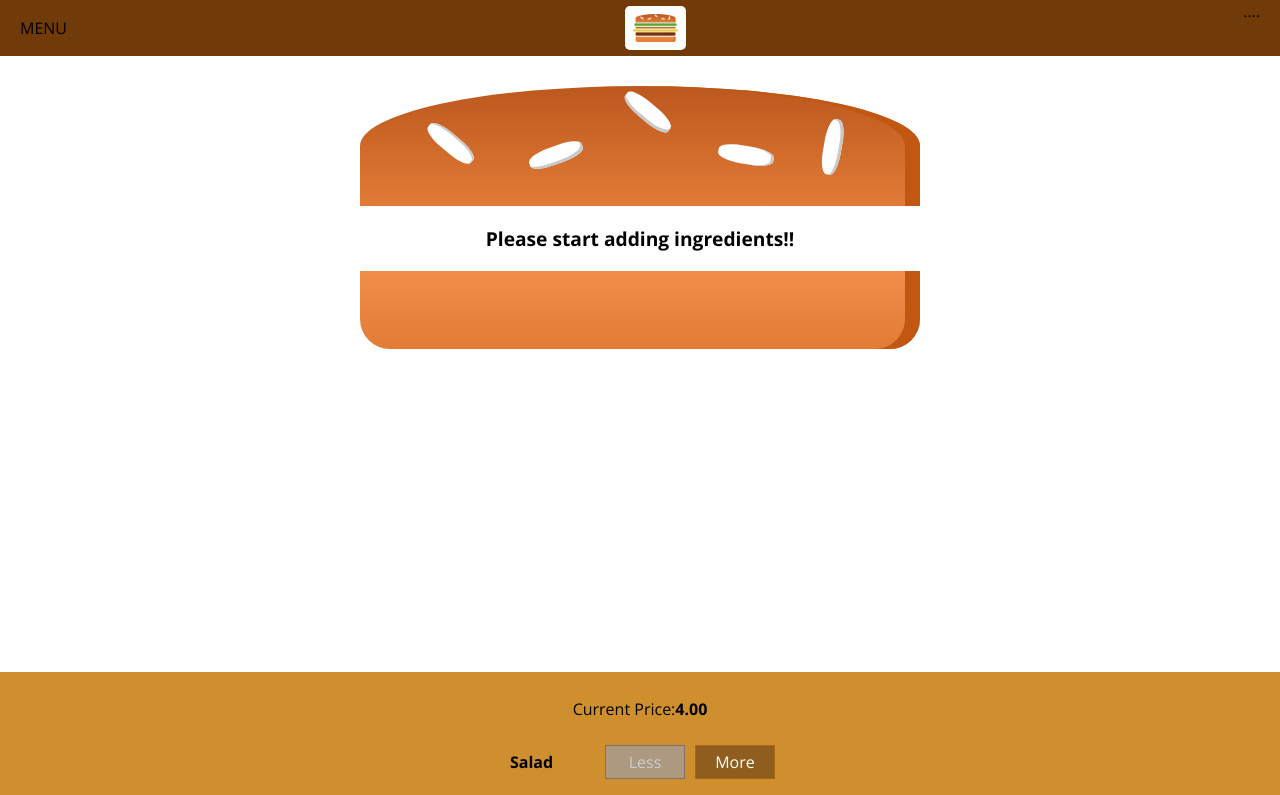
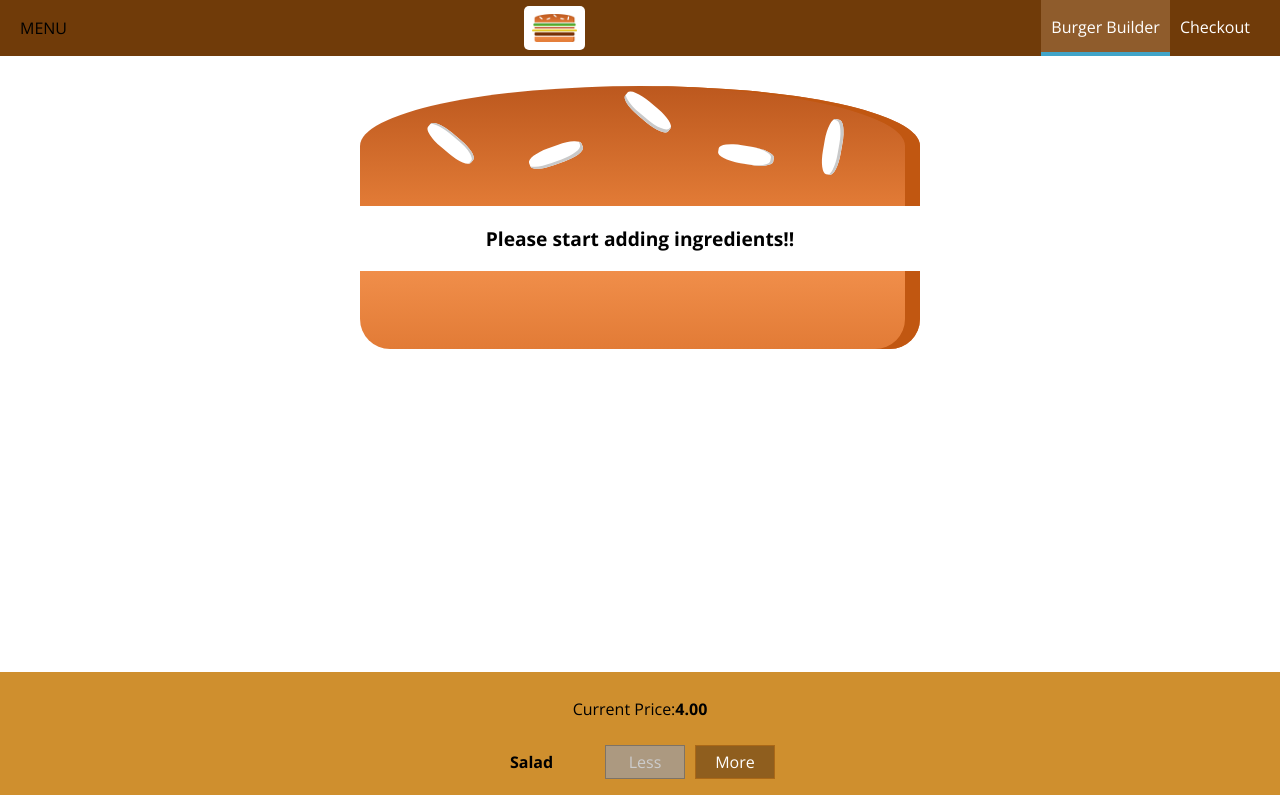
Before and after one commit to arihant-2310/React-The_Burger_Builder_App, a React app: page / in a window 1280 px wide. Shown: the top 795 px of the page. Built offline with nearby package versions, Linux system fonts and the light colour scheme.

Commit message:
adds navbar

```diff
--- /dev/null
+++ b/src/components/Navigation/NavigationItems/NavigationItem/NavigationItem.css
@@ -0,0 +1,25 @@
+.NavigationItem{
+    margin:0;
+    box-sizing:border-box;
+    display:flex;
+    height:100%;
+    align-items:center;
+}
+
+.NavigationItem a {
+    color:white;
+    text-decoration: none;
+    height:100%;
+    padding:16px 10px;
+    border-bottom: 4px solid transparent;
+    box-sizing:border-box;
+    display: block;
+}
+
+.NavigationItem a:hover,
+.NavigationItem a:active,
+.NavigationItem a.active {
+    background: #8f5c2c;
+    border-bottom: 4px solid #40A4C8;
+    color:white;
+}
--- /dev/null
+++ b/src/components/Navigation/NavigationItems/NavigationItem/NavigationItem.js
@@ -0,0 +1,16 @@
+import React from 'react';
+import classes from './NavigationItem.css';
+
+const navigationItem = (props) => (
+
+    <li
+        className={classes.NavigationItem}>
+        <a
+            className = {props.active? classes.active : null }
+            href={props.link}>
+            {props.children}
+        </a>
+    </li>
+);
+
+export default navigationItem;
--- /dev/null
+++ b/src/components/Navigation/NavigationItems/NavigationItems.css
@@ -0,0 +1,9 @@
+.NavigationItems {
+    margin:0;
+    padding: 0;
+    list-style: none;
+    display:flex;
+    align-items: center;
+    height:100%;
+
+}
--- /dev/null
+++ b/src/components/Navigation/NavigationItems/NavigationItems.js
@@ -0,0 +1,11 @@
+import React from 'react';
+import classes from './NavigationItems.css';
+import NavigationItem from './NavigationItem/NavigationItem';
+
+const navigationItems =() => (
+    <ul className={classes.NavigationItems}>
+        <NavigationItem link="/" active>Burger Builder</NavigationItem>
+        <NavigationItem link="/">Checkout</NavigationItem>
+    </ul>
+);
+export default navigationItems;
--- a/src/components/Navigation/Toolbar/Toolbar.js
+++ b/src/components/Navigation/Toolbar/Toolbar.js
@@ -1,13 +1,14 @@
 import React from 'react';
 import classes from './Toolbar.css';
 import Logo from '../../Logo/Logo';
+import NavigationItems from '../NavigationItems/NavigationItems';
 
 const toolbar = (props) => (
     <header className={classes.Toolbar}>
         <div>MENU</div>
         <Logo />
         <nav>
-            ....
+            <NavigationItems />
         </nav>
     </header>
 );
```
